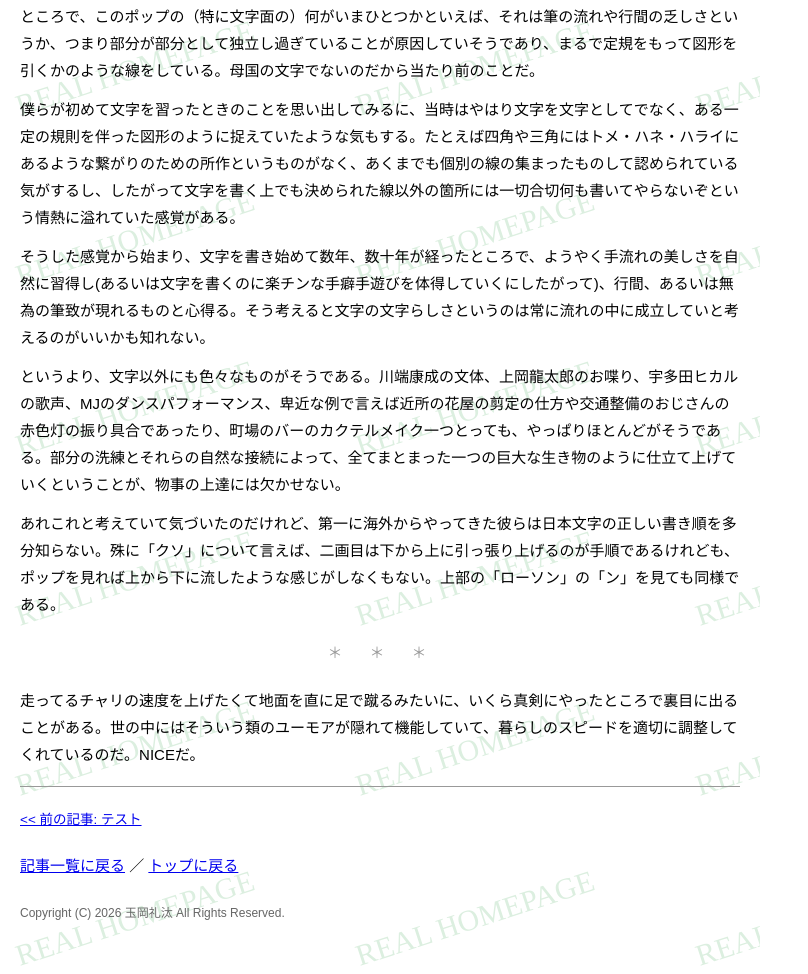
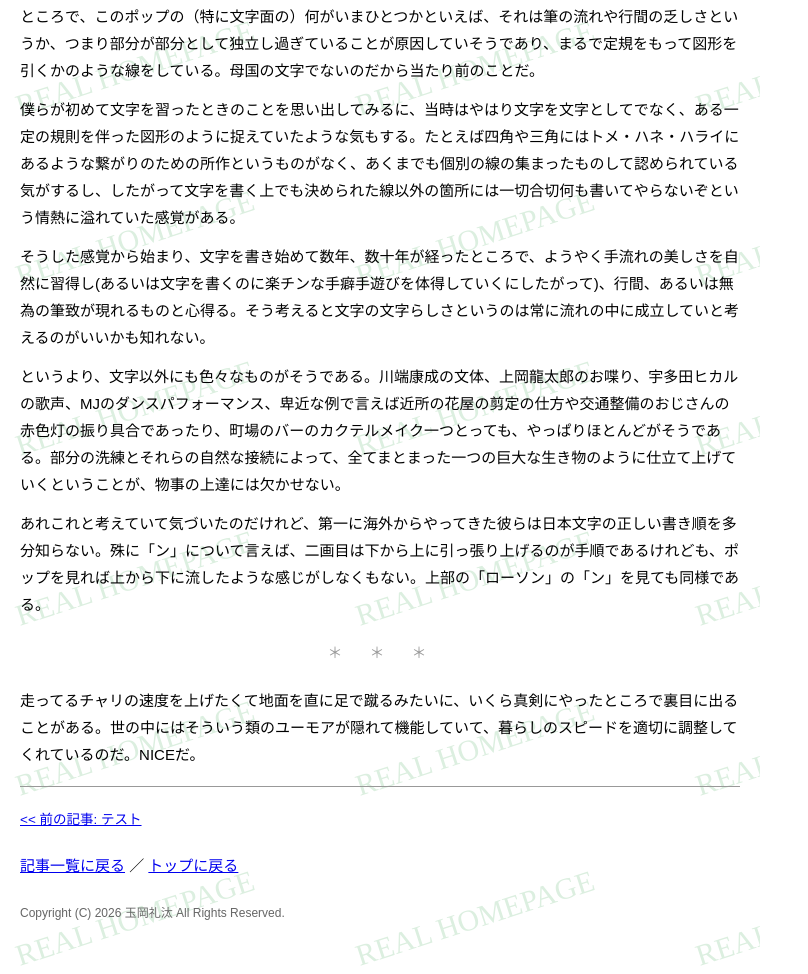
Before and after one commit to ayatama4520/real-homepage, a plain HTML site: page posts/post-020.html in a window 1280 px wide. Shown: the part 1064-2038 px from the top of the page, without its empty margins (0-808 px from the left). Drawn offline with Linux system fonts and the light colour scheme.

Commit message:
Fix wording in post-020: 殊に「ン」について言えば
Co-Authored-By: Claude Sonnet 5.5 <noreply@anthropic.com>

```diff
--- a/posts/post-020.html
+++ b/posts/post-020.html
@@ -36,7 +36,7 @@
 
 <p>というより、文字以外にも色々なものがそうである。川端康成の文体、上岡龍太郎のお喋り、宇多田ヒカルの歌声、MJのダンスパフォーマンス、卑近な例で言えば近所の花屋の剪定の仕方や交通整備のおじさんの赤色灯の振り具合であったり、町場のバーのカクテルメイク一つとっても、やっぱりほとんどがそうである。部分の洗練とそれらの自然な接続によって、全てまとまった一つの巨大な生き物のように仕立て上げていくということが、物事の上達には欠かせない。</p>
 
-<p>あれこれと考えていて気づいたのだけれど、第一に海外からやってきた彼らは日本文字の正しい書き順を多分知らない。殊に「クソ」について言えば、二画目は下から上に引っ張り上げるのが手順であるけれども、ポップを見れば上から下に流したような感じがしなくもない。上部の「ローソン」の「ン」を見ても同様である。</p>
+<p>あれこれと考えていて気づいたのだけれど、第一に海外からやってきた彼らは日本文字の正しい書き順を多分知らない。殊に「ン」について言えば、二画目は下から上に引っ張り上げるのが手順であるけれども、ポップを見れば上から下に流したような感じがしなくもない。上部の「ローソン」の「ン」を見ても同様である。</p>
 
 <p class="scene-break">＊　＊　＊</p>
 
```
Also changed, not shown: drafts/published/2026-10-02-akibare-kuso-pop.txt.
